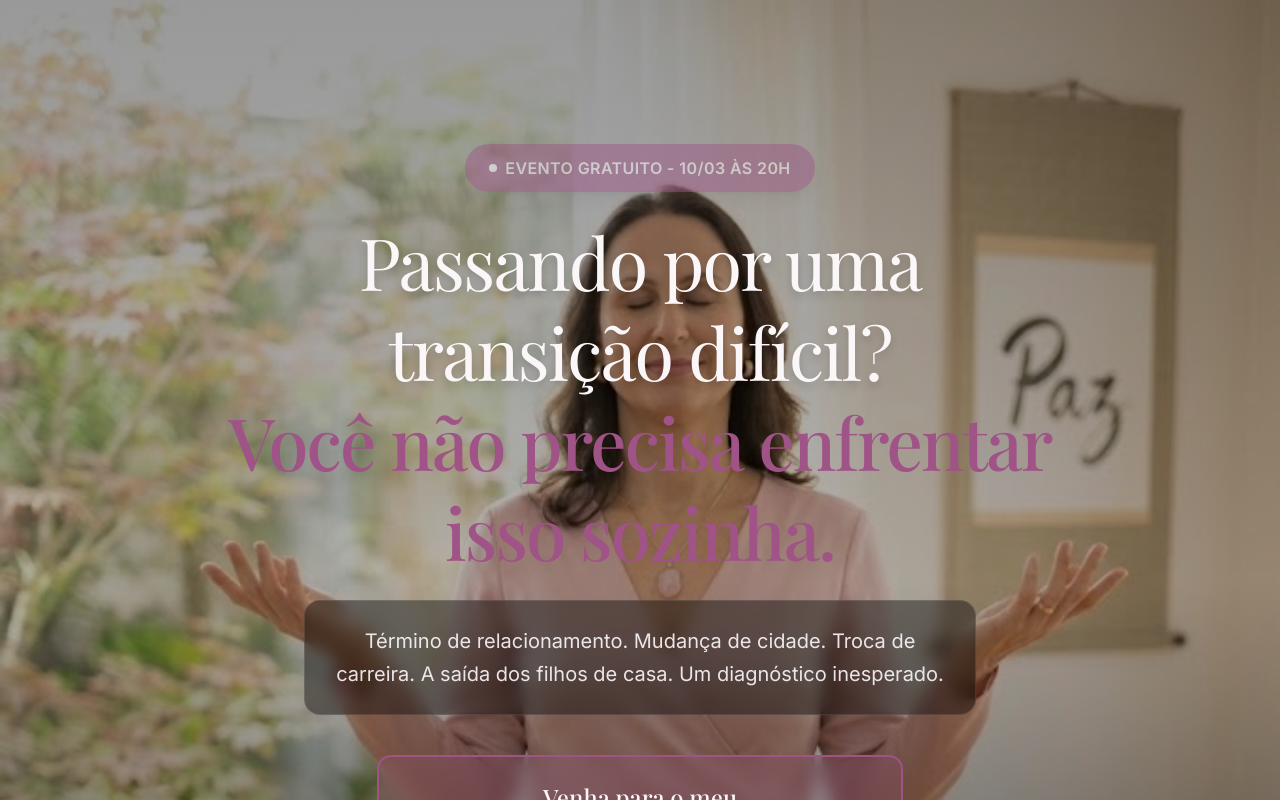
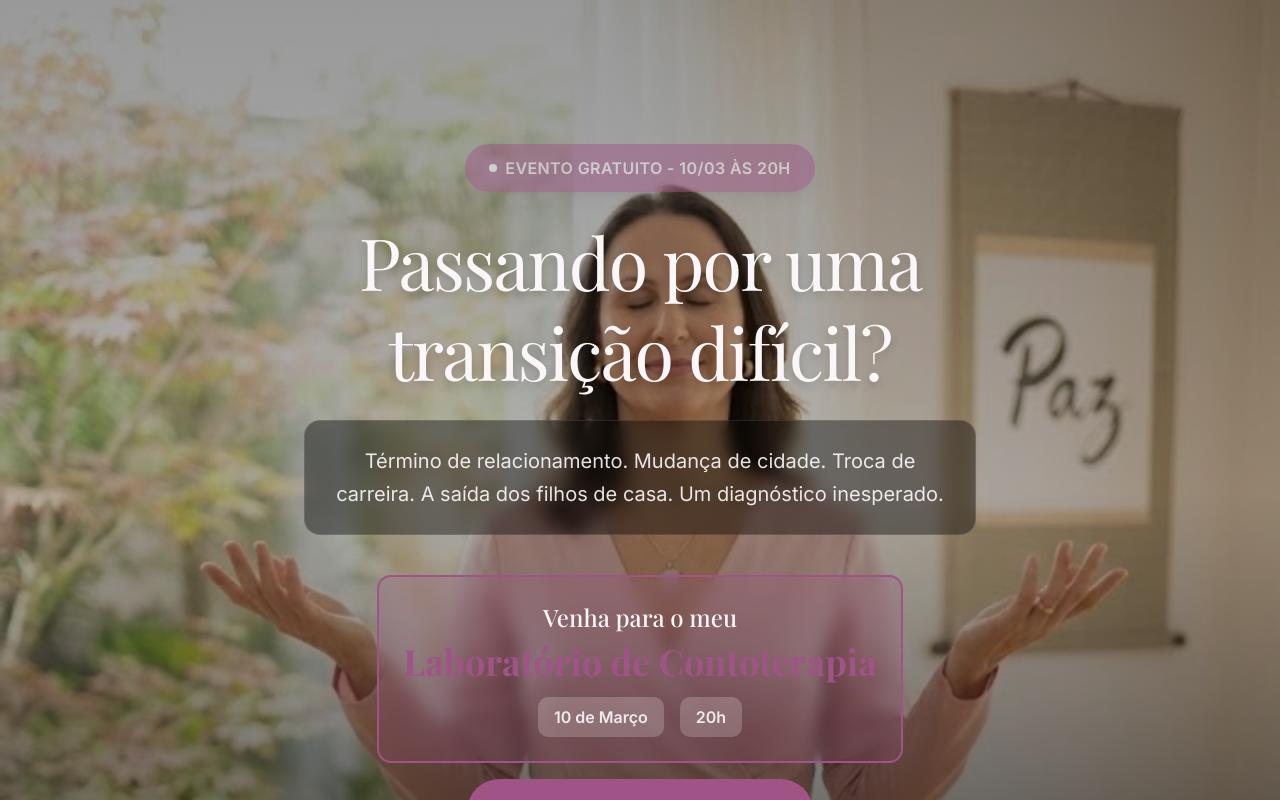
Before and after one commit to alessandro-campos-dev/v0-lab-contoterapia, a Next.js app: page / in a window 1280 px wide. Shown: the top 800 px of the page. Built offline with nearby package versions, Linux system fonts and the light colour scheme; a web font is replaced by a local one.

Commit message:
fix: update hero section title
Remove motivational phrase and simplify main title.

Co-authored-by: Alessandro Augusto de Oliveira Campos <215302746+alessandro-campos-dev@users.noreply.github.com>

```diff
--- a/components/hero-section.tsx
+++ b/components/hero-section.tsx
@@ -33,10 +33,6 @@ export function HeroSection() {
         <h1 className="font-serif text-4xl md:text-6xl lg:text-7xl leading-tight tracking-tight text-balance">
           <span className="text-primary-foreground drop-shadow-lg">
             {"Passando por uma transição difícil?"}
-          </span>
-          <br />
-          <span className="text-primary font-medium">
-            {"Você não precisa enfrentar isso sozinha."}
           </span>
         </h1>
 
```
